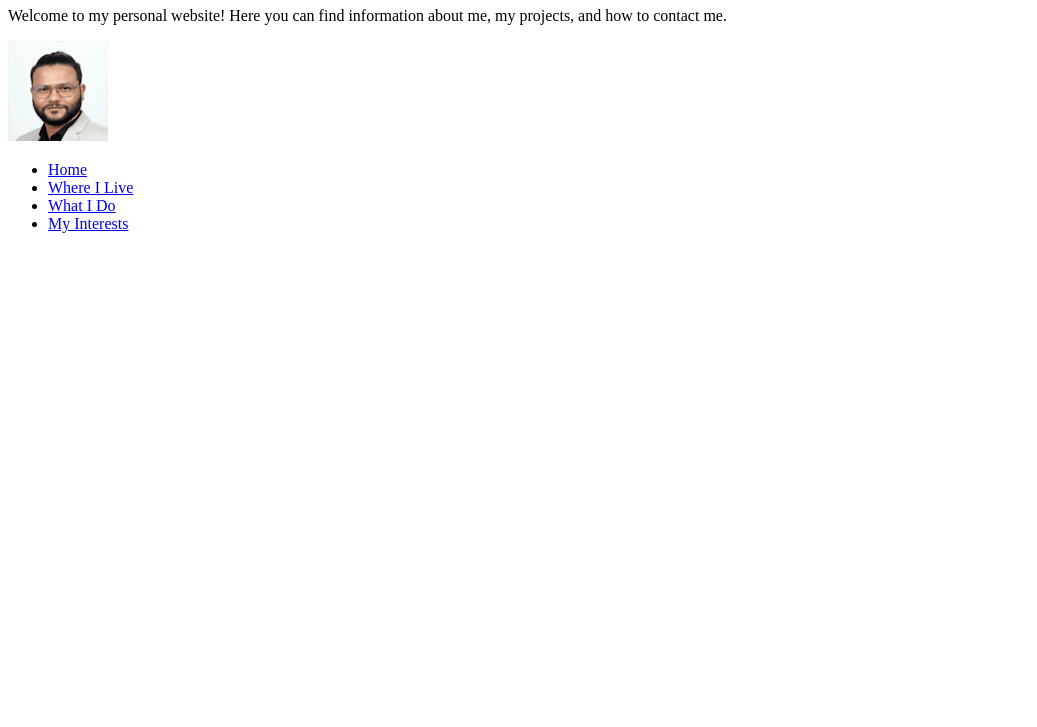
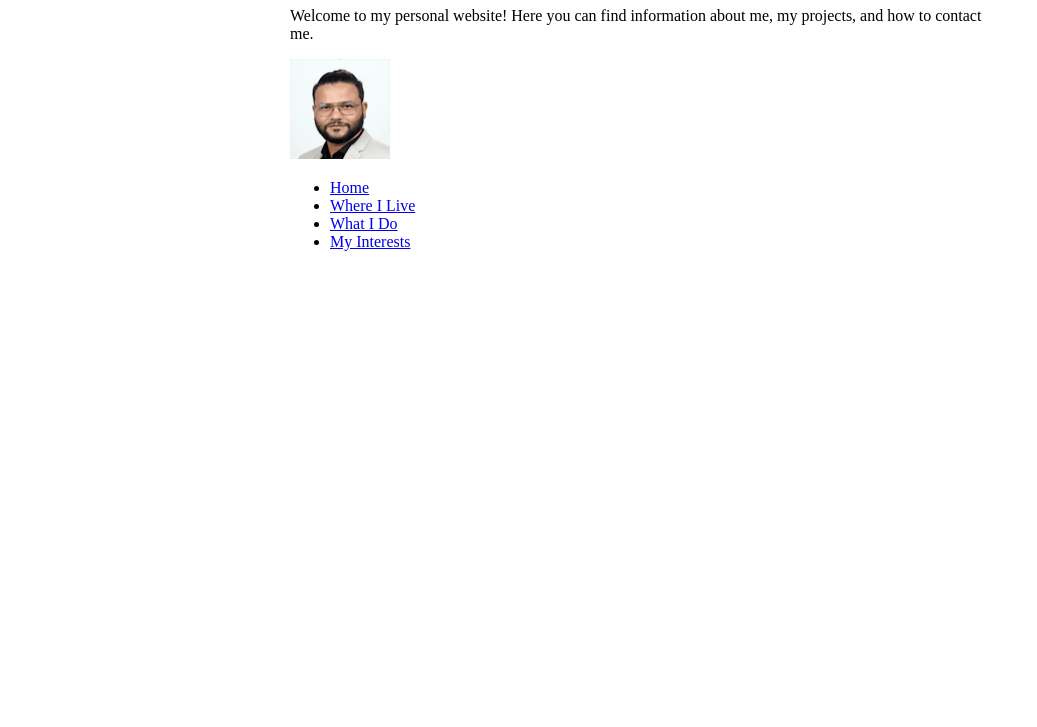
Before and after one commit to donfordbrooks10-prog/brooks, a plain HTML site: page index.html in a window 1280 px wide. Shown: the part 73-800 px from the top of the page, without its empty margins (0-1037 px from the left). Drawn offline with Linux system fonts and the light colour scheme.

Commit message:
bodyy css

```diff
--- a/style.css
+++ b/style.css
@@ -1,4 +1,4 @@
-article {
+body {
     width: 700px;
     margin:auto;
 }
```
